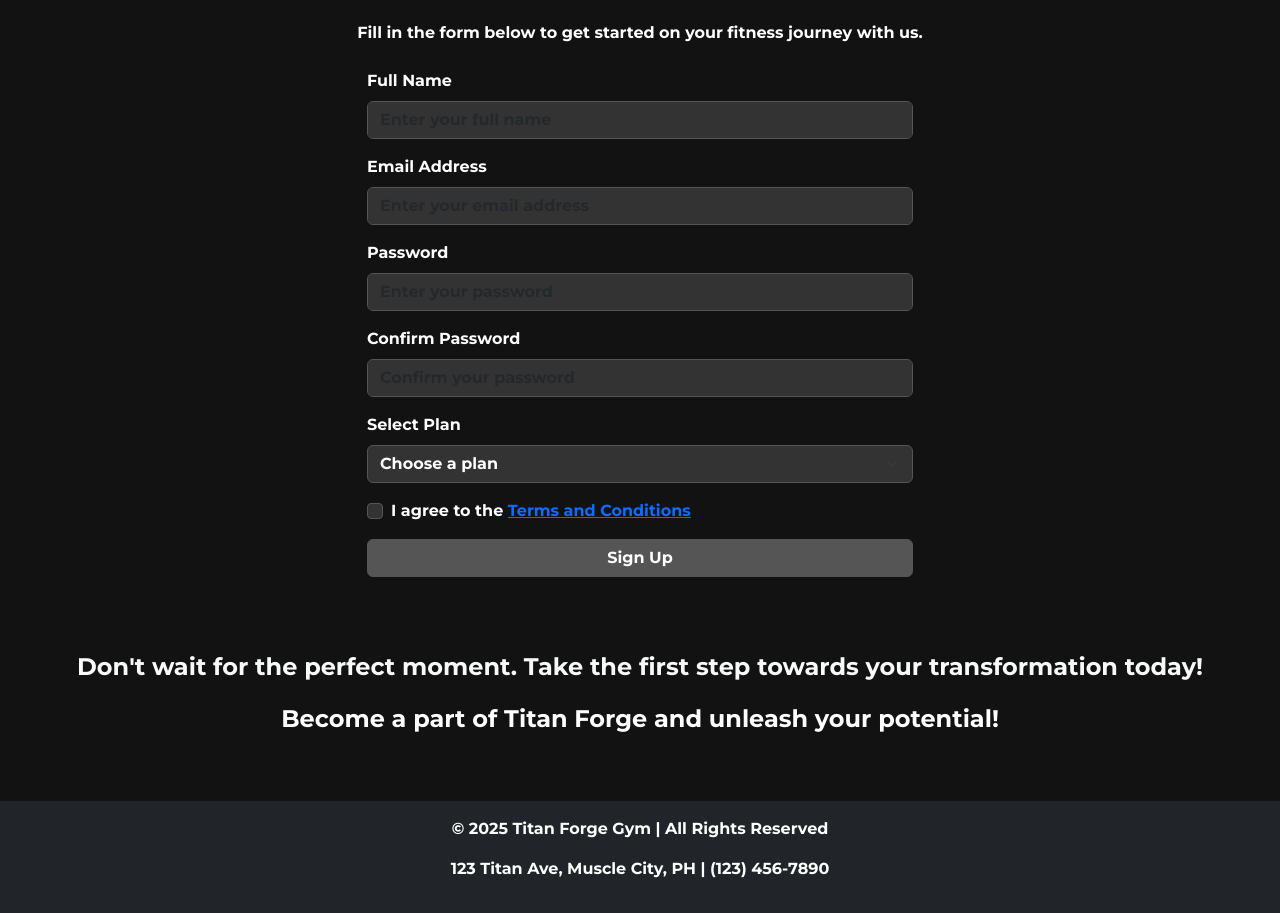
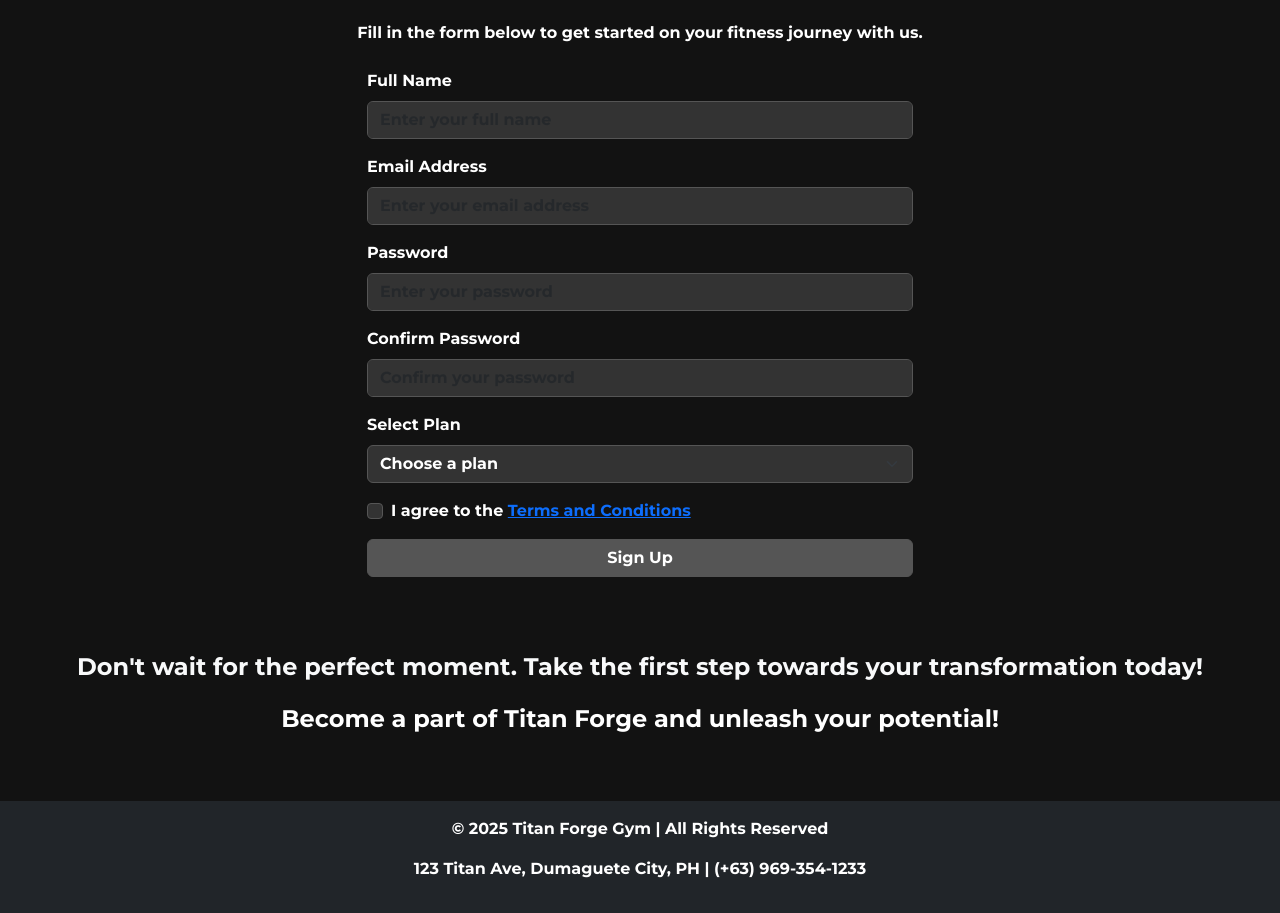
Before and after one commit to Lebardy/Sysfund-Final, a plain HTML site: page signup.html in a window 1280 px wide. Shown: the part 175-1088 px from the top of the page. Drawn offline with nearby package versions, Linux system fonts and the light colour scheme.

Commit message:
"change signup footer"

```diff
--- a/signup.html
+++ b/signup.html
@@ -148,7 +148,7 @@
     <!-- Footer -->
     <footer class="bg-dark text-white text-center py-3 footer">
       <p>&copy; 2025 Titan Forge Gym | All Rights Reserved</p>
-      <p>123 Titan Ave, Muscle City, PH | (123) 456-7890</p>
+      <p>123 Titan Ave, Dumaguete City, PH | (+63) 969-354-1233</p>
     </footer>
     <script src="https://cdn.jsdelivr.net/npm/bootstrap@5.3.3/dist/js/bootstrap.bundle.min.js"></script>
   </body>
```
Also changed, not shown: index.html (+1 -0 lines).
